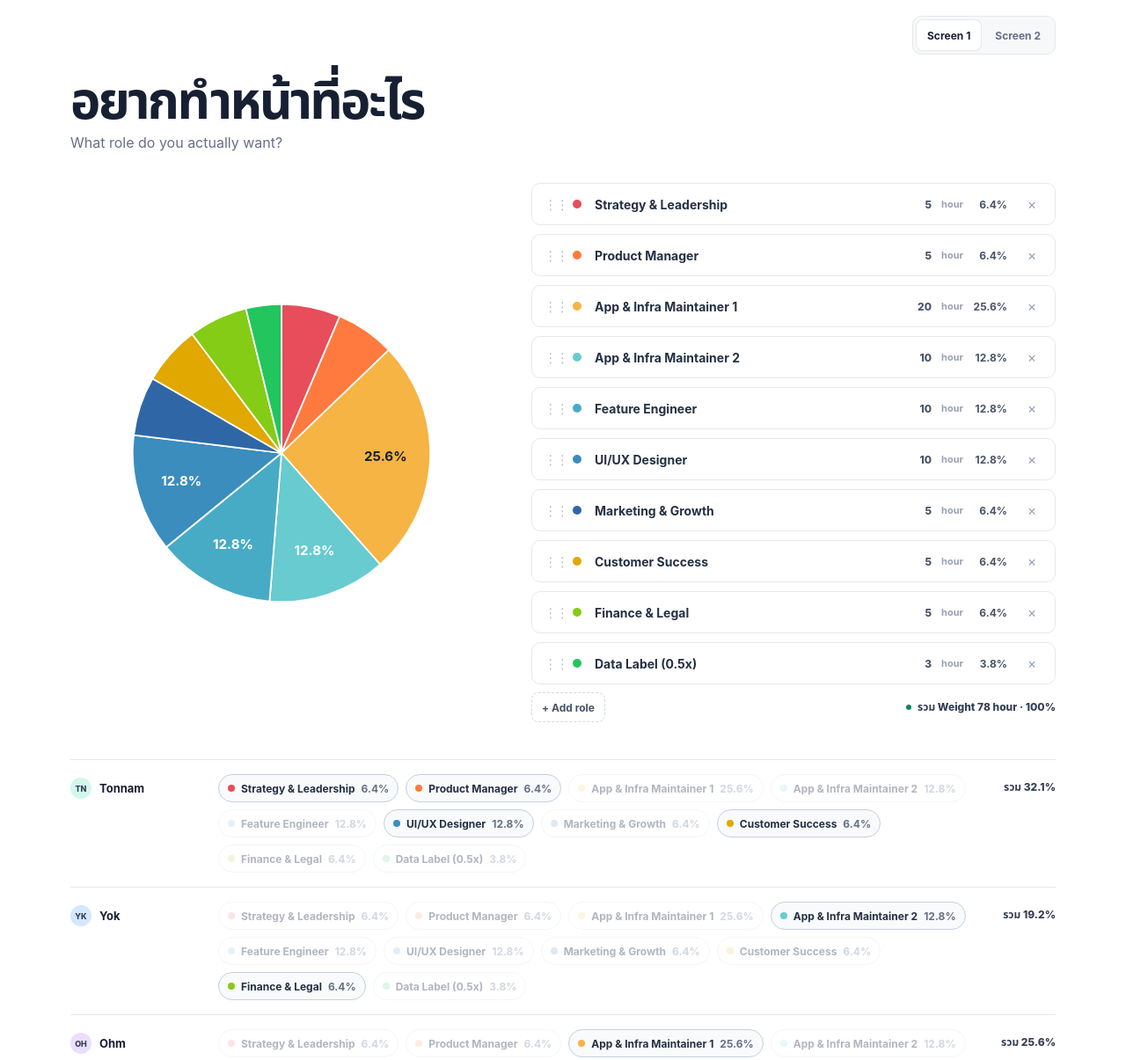
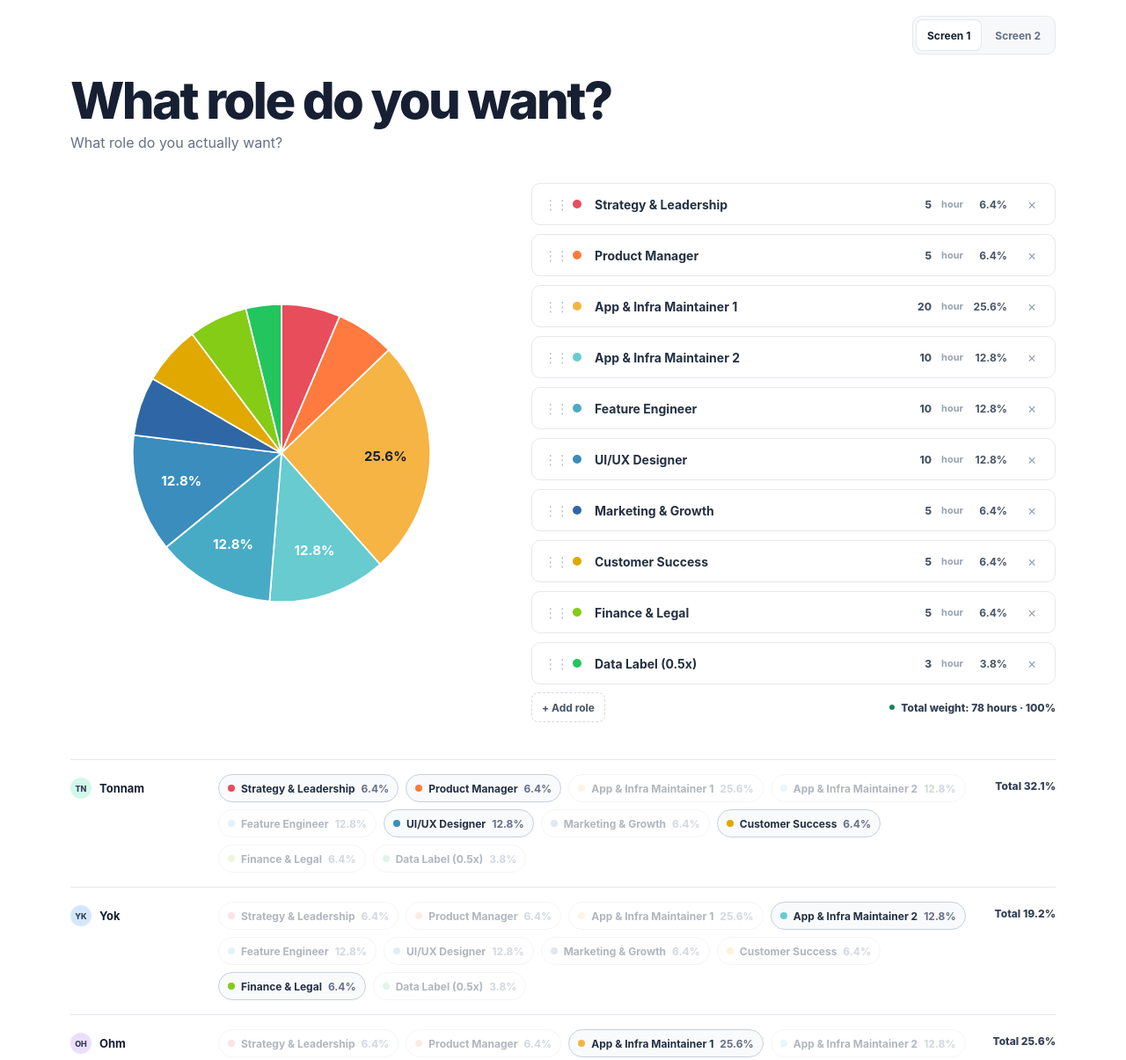
Before and after one commit to Ocean-eyes-Org/startup-plan, a plain HTML site: page index.html in a window 1280 px wide. Shown: the top 1205 px of the page at 88% size. Drawn offline with Linux system fonts and the light colour scheme.

Commit message:
feat: translate role and weight labels to English

```diff
--- a/index.html
+++ b/index.html
@@ -1,5 +1,5 @@
 <!DOCTYPE html>
-<html lang="th">
+<html lang="en">
 <head>
   <meta charset="UTF-8" />
   <meta name="viewport" content="width=device-width, initial-scale=1.0" />
@@ -307,7 +307,7 @@
 
   <main class="page role-screen" data-screen="1">
     <header class="hero">
-      <h1 class="title">อยากทำหน้าที่อะไร</h1>
+      <h1 class="title">What role do you want?</h1>
       <div class="subtitle">What role do you actually want?</div>
     </header>
 
@@ -333,7 +333,7 @@
 
   <main class="page role-screen hidden" data-screen="2">
     <header class="hero">
-      <h1 class="title">อยากทำหน้าที่อะไร</h1>
+      <h1 class="title">What role do you want?</h1>
       <div class="subtitle">What role do you actually want?</div>
     </header>
 
@@ -703,8 +703,8 @@
       const valid = total > 0;
       totalEl.classList.toggle('invalid', !valid);
       totalEl.innerHTML = valid
-        ? `<span class="total-dot"></span><span>รวม Weight ${total} hour · 100%</span>`
-        : `<span class="total-dot"></span><span>ต้องมี Weight อย่างน้อย 1</span>`;
+        ? `<span class="total-dot"></span><span>Total weight: ${total} ${total === 1 ? 'hour' : 'hours'} · 100%</span>`
+        : `<span class="total-dot"></span><span>Total weight must be at least 1 hour</span>`;
     }
 
     function updateDerivedPercents(){
@@ -937,7 +937,7 @@
               }).join('')}
             </div>
 
-            <div class="person-total">รวม ${formatPercent(personTotal(person.name))}%</div>
+            <div class="person-total">Total ${formatPercent(personTotal(person.name))}%</div>
           </div>
         `;
       }).join('');
```
